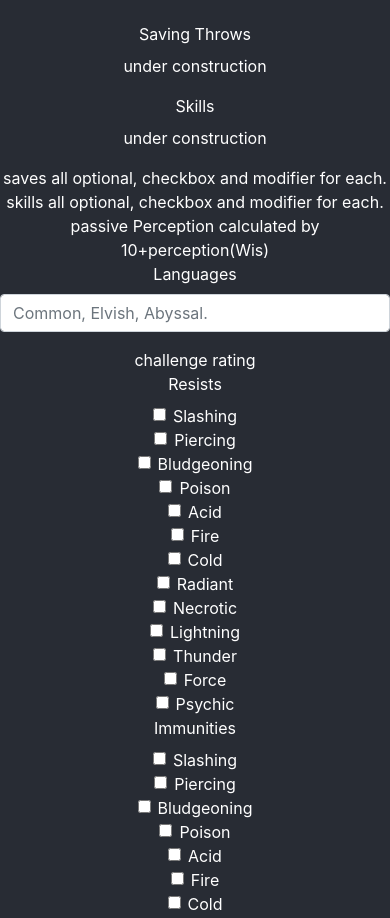
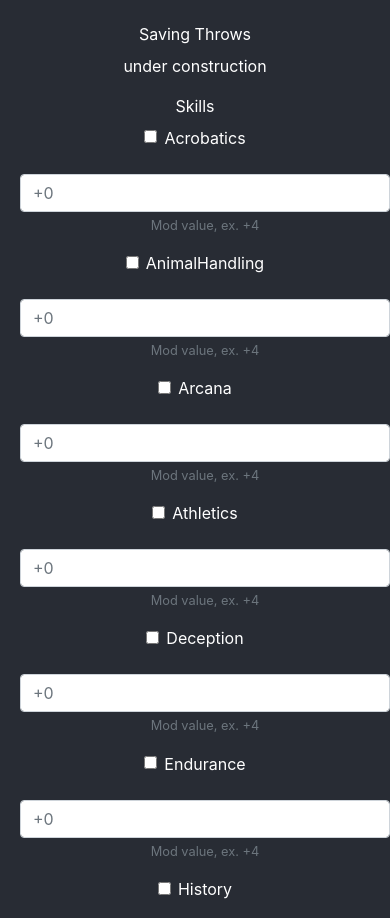
Before and after one commit to sbrevolution5/xml-monster-muncher, a React (Create React App) app: page / in a window 390 px wide. Shown: the part 806-1724 px from the top of the page. Built offline with nearby package versions, Linux system fonts and the light colour scheme.

Commit message:
fixed skill inputs

```diff
--- /dev/null
+++ b/src/components/Skills.js
@@ -0,0 +1,28 @@
+import React, {Component} from 'react';
+class Skills extends Component{
+    render(){
+
+        const skillList = ["Acrobatics", "AnimalHandling", "Arcana", "Athletics", "Deception", "Endurance", "History", "Insight", "Intimidation", "Investigation", "Medicine", "Nature", "Perception", "Performance", "Persuasion", "Religion", "SleightOfHand", "Stealth", "Survival"]
+        return(
+            <div>
+                {skillList.map((value,index)=>{
+                    return(
+                        <div class="form-check">
+                          <label class="form-check-label" for={value + "Box"}>
+                            <input type="checkbox" class="form-check-input" name="" id={value + "Box"} value="checkedValue" />
+                            {value}
+                          </label>
+                          <div class="form-group">
+                            <label for={value+"Mod"}></label>
+                            <input type="text" class="form-control" name="" id={value+"Mod"} aria-describedby="helpId" placeholder="+0"/>
+                            <small id="helpId" class="form-text text-muted">Mod value, ex. +4</small>
+                          </div>
+                        </div>
+                    )
+                })}
+            </div>
+        )
+
+    }
+}
+export default Skills
--- a/src/containers/form.js
+++ b/src/containers/form.js
@@ -1,5 +1,6 @@
 import Conditions from '../components/Conditions';
 import DamageTypes from '../components/DamageTypes';
+import Skills from '../components/Skills';
 import Stats from '../components/stats'
 const { render } = require("@testing-library/react")
 const { Component } = require("react")
@@ -197,7 +198,7 @@ class Form extends Component{
     }
     render(){
         return(
-            <form>
+            <form className="col-xs-6">
                 <div className="form-group">
                     <label for="nameInput">Name</label>
                     <input type="text" id="nameInput" placeholder="creature name" className="form-control"></input>
@@ -237,7 +238,7 @@ class Form extends Component{
                     <label>
                     Skills
                     </label>
-                    <p>under construction</p>
+                    <Skills></Skills>
                 </div>
                 saves all optional, checkbox and modifier for each.
                 skills all optional, checkbox and modifier for each.
```
Also changed, not shown: src/components/Traits.js (added), src/components/abilities.js (deleted).
